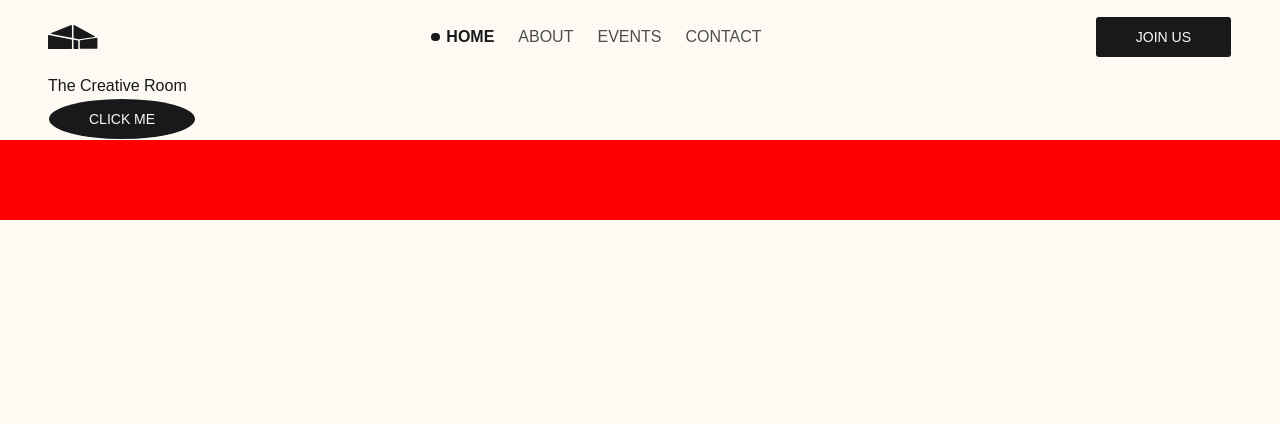
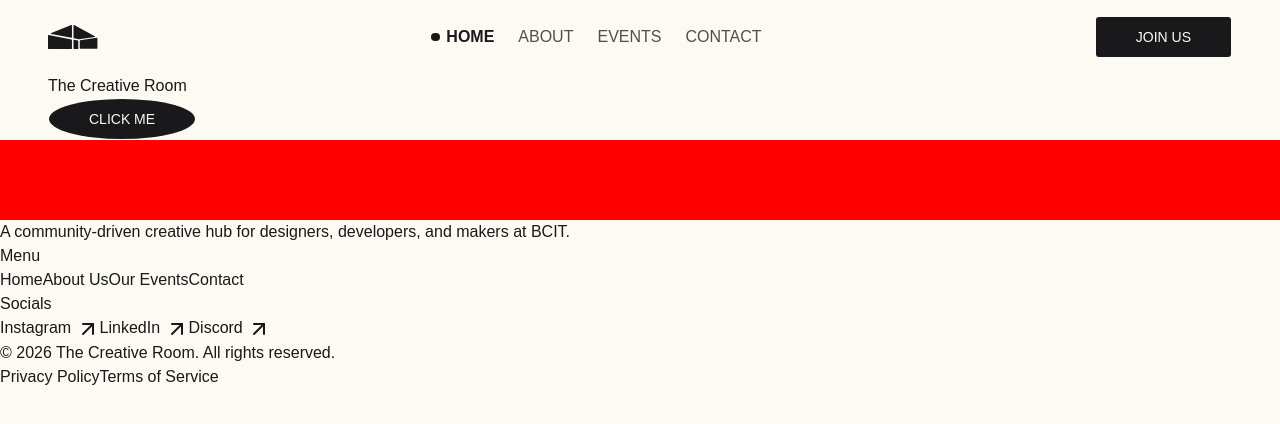
Before and after one commit to Creative-R00m/TheCreativeRoom_Club_Website, a Next.js app: page / in a window 1280 px wide. Shown: the top 424 px of the page. Built offline with nearby package versions, Linux system fonts and the light colour scheme; a web font is replaced by a local one.

Commit message:
feature: add basic footer text

```diff
--- a/src/app/layout.tsx
+++ b/src/app/layout.tsx
@@ -3,6 +3,7 @@ import { Asta_Sans, Copse } from "next/font/google";
 import "./globals.css";
 
 import Navbar from "@/components/ui/navbar";
+import Footer from "@/components/ui/footer";
 
 const fontSans = Asta_Sans({
   variable: "--font-sans",
@@ -26,6 +27,7 @@ export default function RootLayout({ children }: LayoutProps<"/">) {
       <body>
         <Navbar />
         {children}
+        <Footer />
       </body>
     </html>
   );
--- /dev/null
+++ b/src/components/ui/footer.tsx
@@ -0,0 +1,51 @@
+import { Button } from "@/components/ui/button";
+import Link from "next/link";
+import Image from "next/image";
+import { ArrowUpRight } from "lucide-react";
+
+export default function Footer() {
+  return (
+    <footer>
+      <div>
+        <div>
+          <div>
+            {/* logo */}
+            <p>
+              A community-driven creative hub for designers, developers, and
+              makers at BCIT.
+            </p>
+          </div>
+          <div>
+            <div>
+              <h4>Menu</h4>
+              <Link href='/'>Home</Link>
+              <Link href='/about'>About Us</Link>
+              <Link href='/events'>Our Events</Link>
+              <Link href='/contact'>Contact</Link>
+            </div>
+            <div>
+              <h4>Socials</h4>
+              <Link href='https://www.instagram.com/thecreativeroomclub/'>
+                Instagram <ArrowUpRight className='inline' />
+              </Link>
+              <Link href='https://www.linkedin.com/company/thecreativeroomclub/'>
+                LinkedIn <ArrowUpRight className='inline' />
+              </Link>
+              <Link href='https://www.facebook.com/thecreativeroomclub/'>
+                Discord <ArrowUpRight className='inline' />
+              </Link>
+            </div>
+          </div>
+        </div>
+        <div>
+          <p>© 2026 The Creative Room. All rights reserved.</p>
+          <div>
+            <Link href='/privacy-policy'>Privacy Policy</Link>
+            <Link href='/terms-of-service'>Terms of Service</Link>
+          </div>
+        </div>
+      </div>
+      {/* img */}
+    </footer>
+  );
+}
```
